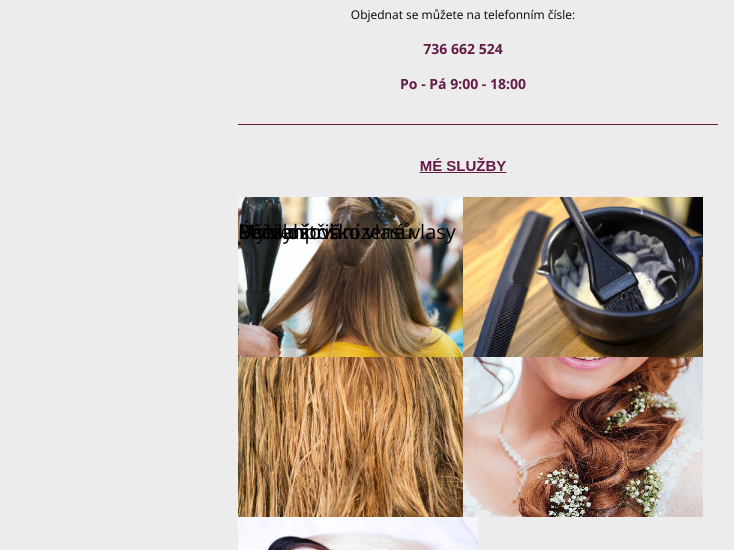
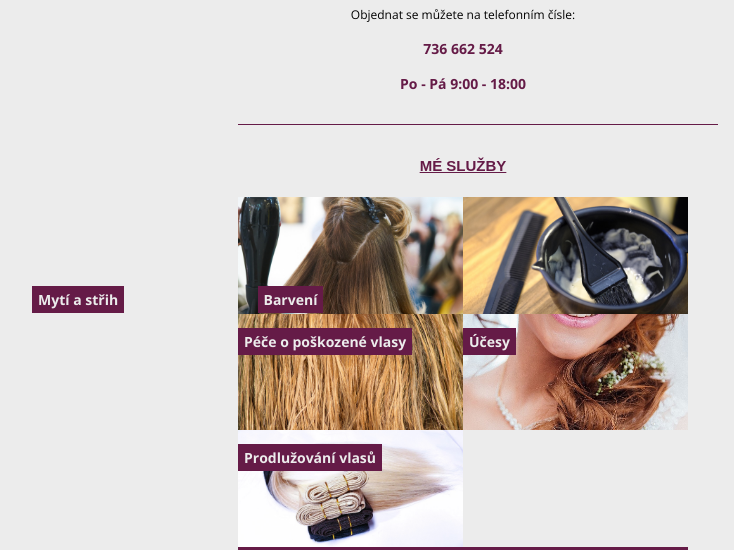
Before and after one commit to barcamat/Kadernictvi_Renata, an Eleventy site: page index.html in a window 1280 px wide. Shown: the part 250-800 px from the top of the page, without its empty margins (177-911 px from the left). Built offline with nearby package versions, Linux system fonts and the light colour scheme; Eleventy itself is replaced by a stand-in of ours; files that its build step writes are made by us from their sources.

Commit message:
Zkouška home page služby

```diff
--- a/index.html
+++ b/index.html
@@ -13,19 +13,25 @@ title: Kadeřnictví Renata - Home page
     <h1 class="sections_headline">MÉ SLUŽBY</h1>
 
     <div class="home-page_services_gallery">
-        <img class="home-page_services_img" src="/images/sluzby/myti_strih.jpg" alt="Mytí a střih">
-        <p class="home-page_services_paragraf  home-page_services_paragraf1">Mytí a střih</p>
+        <div class="home-page_services_bg-image home-page_services_bg-image-1">
+            <p class="home-page_services_paragraf home-page_services_paragraf-1">Mytí a střih</p>
+        </div>
 
-        <img class="home-page_services_img" src="/images/sluzby/barveni_1.jpg" alt="Barvení">
-        <p class="home-page_services_paragraf home-page_services_paragraf2">Barvení</p>
+        <div class="home-page_services_bg-image home-page_services_bg-image-2">
+            <p class="home-page_services_paragraf home-page_services_paragraf-2">Barvení</p>
+        </div>
 
-        <img class="home-page_services_img" src="/images/sluzby/poskozene_vlasy.jpg" alt="Péče o poškozené vlasy">
-        <p class="home-page_services_paragraf home-page_services_paragraf3">Péče o poškozené vlasy</p>
+        <div class="home-page_services_bg-image home-page_services_bg-image-3">
+            <p class="home-page_services_paragraf home-page_services_paragraf-3">Péče o poškozené vlasy</p>
+        </div>
 
-        <img class="home-page_services_img" src="/images/sluzby/ucesy_1.jpg" alt="Účesy">
-        <p class="home-page_services_paragraf home-page_services_paragraf4">Účesyh</p>
+        <div class="home-page_services_bg-image home-page_services_bg-image-4">
+            <p class="home-page_services_paragraf home-page_services_paragraf-4">Účesy</p>
+        </div>
 
-        <img class="home-page_services_img" src="/images/sluzby/prodluzovani.jpg" alt="Prodlužování vlasů">
-        <p class="home-page_services_paragraf home-page_services_paragraf5">Prodlužování vlasů</p>
+        <div class="home-page_services_bg-image home-page_services_bg-image-5">
+            <p class="home-page_services_paragraf home-page_services_paragraf-5">Prodlužování vlasů</p>
+        </div>
+
     </div>
 </section>
--- a/scss/style.scss
+++ b/scss/style.scss
@@ -144,9 +144,6 @@ body {
     margin-bottom: 30px;
  }
 
-/**************===HEADER UP===**************/
-
-
 /******************************************************************************************************************************
                                                    === HOME PAGE ===
 /******************************************************************************************************************************/
@@ -186,14 +183,53 @@ body {
     display: grid;
     grid-template-columns: 50% 50%;
     margin-top: 20px;
+    width: 450px;
+    height: 350px;
+}
+.home-page_services_bg-image {
+    background-repeat: no-repeat;
+    background-size: cover;
+    background-position: fixed;
+}
+.home-page_services_bg-image-1 {
+    background-image: url(/images/sluzby/myti_strih.jpg);
+}
+.home-page_services_bg-image-2 {
+    background-image: url(/images/sluzby/barveni_1.jpg);
+}
+.home-page_services_bg-image-3 {
+    background-image: url(/images/sluzby/poskozene_vlasy.jpg);
+}
+.home-page_services_bg-image-4 {
+    background-image: url(/images/sluzby/ucesy_1.jpg);
+}
+.home-page_services_bg-image-5 {
+    background-image: url(/images/sluzby/prodluzovani.jpg);
 }
 .home-page_services_img {
-    width:240px;
+    width:225px;
     height: 160px;
 }
-.home-page_services_paragraf {
+.home-page_services_paragraf{
     position: absolute;
+    font-size: 14px;
+    font-weight: bold;
+    color: $color-light;
+    background-color: $fialova;
+    padding: 3px 6px;
 }
+.home-page_services_paragraf-1 {
+    top:522px;
+    left: 209px;
+}
+
+.home-page_services_paragraf-2 {
+    top:522px;
+    left: 434.5px;
+}
+// .home-page_services_paragraf-3
+// .home-page_services_paragraf-4
+// .home-page_services_paragraf-5
 /*************************************************************************************************************
                                         ===SECTION O MNĚ ===
  ************************************************************************************************************/
```
Also changed, not shown: css/style.css, 1 other file.
